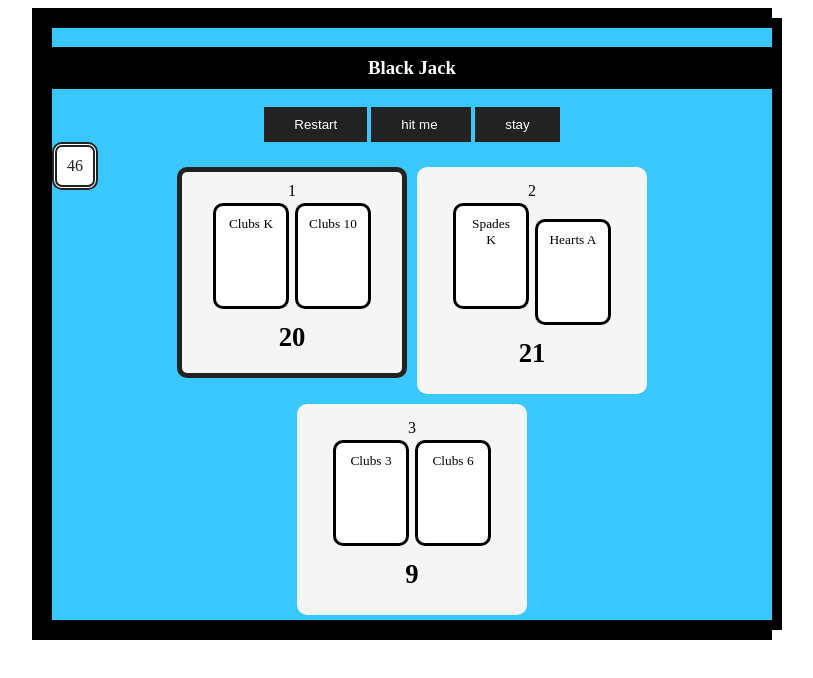
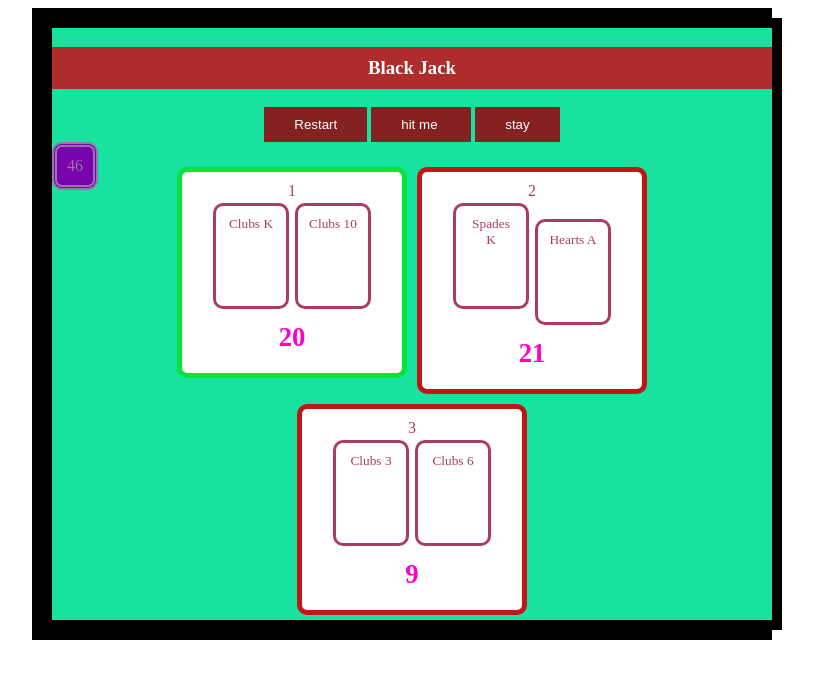
Before and after one commit to EbertAndrew/Black-Jack, a plain HTML site: page index.html in a window 1280 px wide. Both pictures are taken after a click on the button "Start". Shown: the whole page, without its empty margins (238-1051 px from the left). Drawn offline with Linux system fonts and the light colour scheme.

Commit message:
color to blackjack

```diff
--- a/main.css
+++ b/main.css
@@ -3,7 +3,7 @@
 width: 720px;
 border: solid 1px #ddd;
 margin: 0 auto;
-background: #3ac7fe;
+background: #18e29f;
 border: solid 10px;
 text-align:center;
 min-height:430px;
@@ -17,13 +17,13 @@ cursor:pointer;
 }
 
 .btn:hover{
-background:dodgerblue;
+background:rgb(12, 223, 124);
 }
 
 .game h3
 {
 padding: 10px;
-background:black;
+background:rgb(175, 44, 44);
 color:white;
 }
 
@@ -68,21 +68,22 @@ width: 500px;
 margin: 0 auto;
 margin-top: 20px;
 text-align: center;
+color:rgb(170, 61, 97);
 }
 
 .player{
 width: 40%;
-border: solid 5px #f5f5f5;
+border: solid 5px #c01616;
 border-radius: 10px;
 padding: 10px;
 display: inline-block;
 margin:1%;
 vertical-align: top;
-background:#f5f5f5;
+background:#ffffff;
 }
 
 .player.active{
-border: solid 5px #222;
+border: solid 5px rgb(8, 228, 56);
 }
 
 .points{
@@ -90,12 +91,13 @@ text-align: center;
 font-size: 20pt;
 font-weight: bold;
 margin: 10px;
+color:rgb(255, 0, 200);
 }
 
 .deck{
 float:left;
-background: white;
-color:#222;
+background: rgb(120, 4, 173);
+color:rgb(150, 116, 173);
 padding: 10px;
 border-radius:10px;
 border: double 5px;
@@ -103,7 +105,7 @@ border: double 5px;
 
 .btn
 {
-background:#222;
+background:rgb(134, 33, 33);
 color:white !important;
 border-radius:0px;
 }
```
